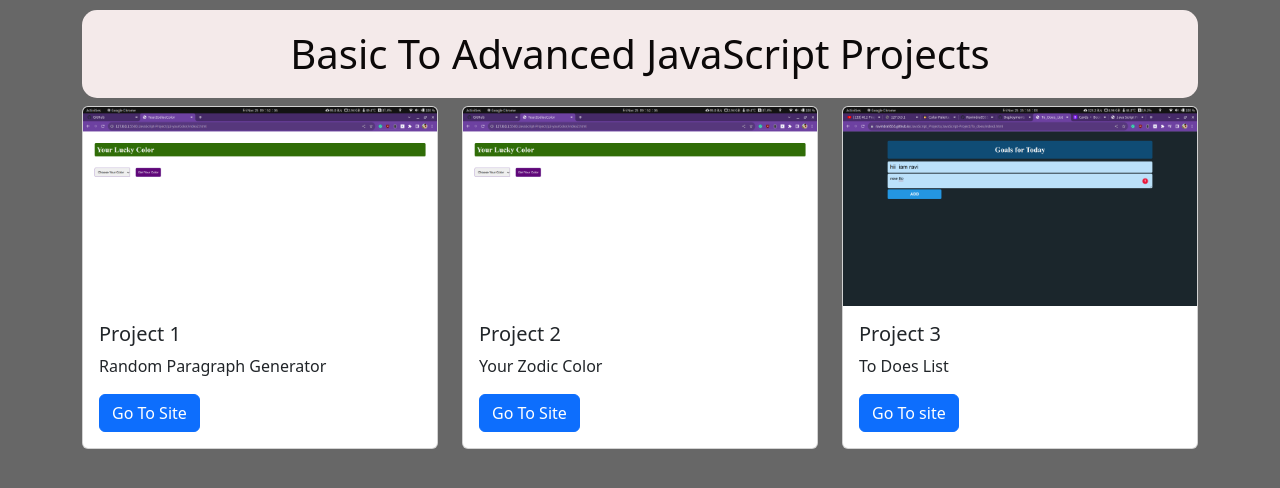
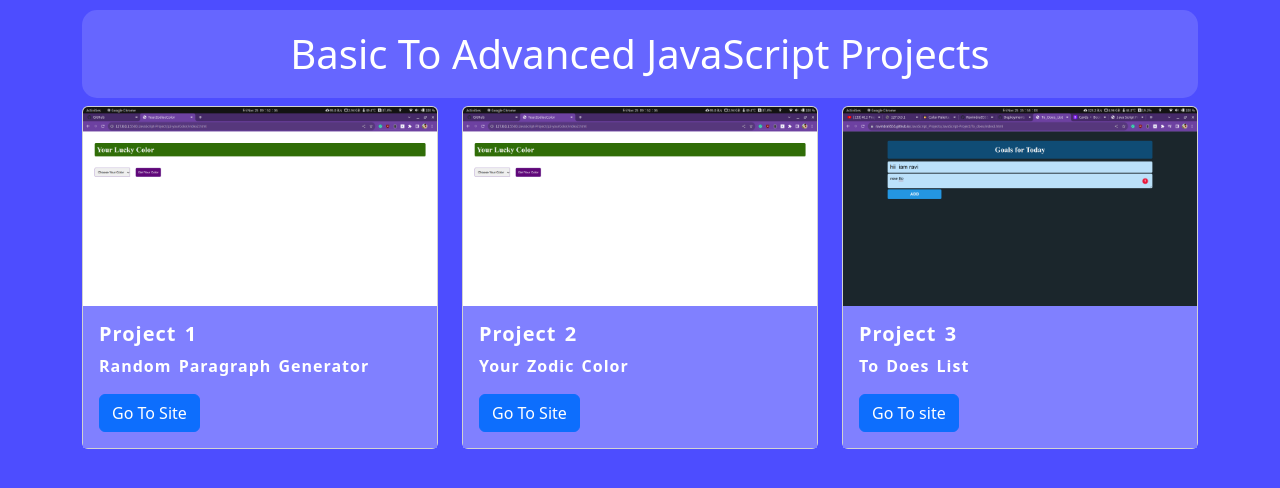
Before and after one commit to Ravindra9555/JavaScript_Projects, a plain HTML site: page index.html in a window 1280 px wide. Drawn offline with nearby package versions, Linux system fonts and the light colour scheme.

Commit message:
color is fixed

```diff
--- a/index.html
+++ b/index.html
@@ -12,12 +12,12 @@
 
 </head>
 
-<body style="background-color:rgba(0, 0, 0, 0.596) ;">
+<body style="background-color:#4d4dff;">
     <div class="container">
         <h1 class="heading">Basic To Advanced JavaScript Projects</h1>
 
         <div class="row">
-            <div class="col-sm-4">
+            <div class="pcard col-sm-4">
               <div class="card">
                 <img src="assets/img/p2.png" class="card-img-top" alt="...">
                 <div class="card-body">
@@ -27,7 +27,7 @@
                 </div>
               </div>
             </div>
-            <div class="col-sm-4">
+            <div class="pcard col-sm-4">
                 <div class="card">
                   <img src="assets/img/p2.png" class="card-img-top" alt="...">
                   <div class="card-body">
@@ -38,7 +38,7 @@
                 </div>
               </div>
 
-            <div class="col-sm-4">
+            <div class="pcard col-sm-4">
               <div class="card">
                 <img src="assets/img/Screenshot from 2022-11-25 15-55-06.png" class="card-img-top" alt="...">
                 <div class="card-body">
--- a/style.css
+++ b/style.css
@@ -14,13 +14,23 @@
 .heading{
     text-align: center;
     padding: 20px;
-    background-color:rgb(244, 234, 234);
+    background-color:#6666ff;
     border-radius: 15px;
 
-    color: rgb(12, 9, 9);
+    color: white;
 }
 img.card-img-top{
     width: 100%;
+}
+.card-body{
+   color: white;
+    background-color:#8080ff ;
+}
+.card-body h5,p{
+    color: white;
+    font-weight: 600;
+    letter-spacing: 1px;
+    word-spacing: 2px;
 }
 .row {
     margin:10px;
```
